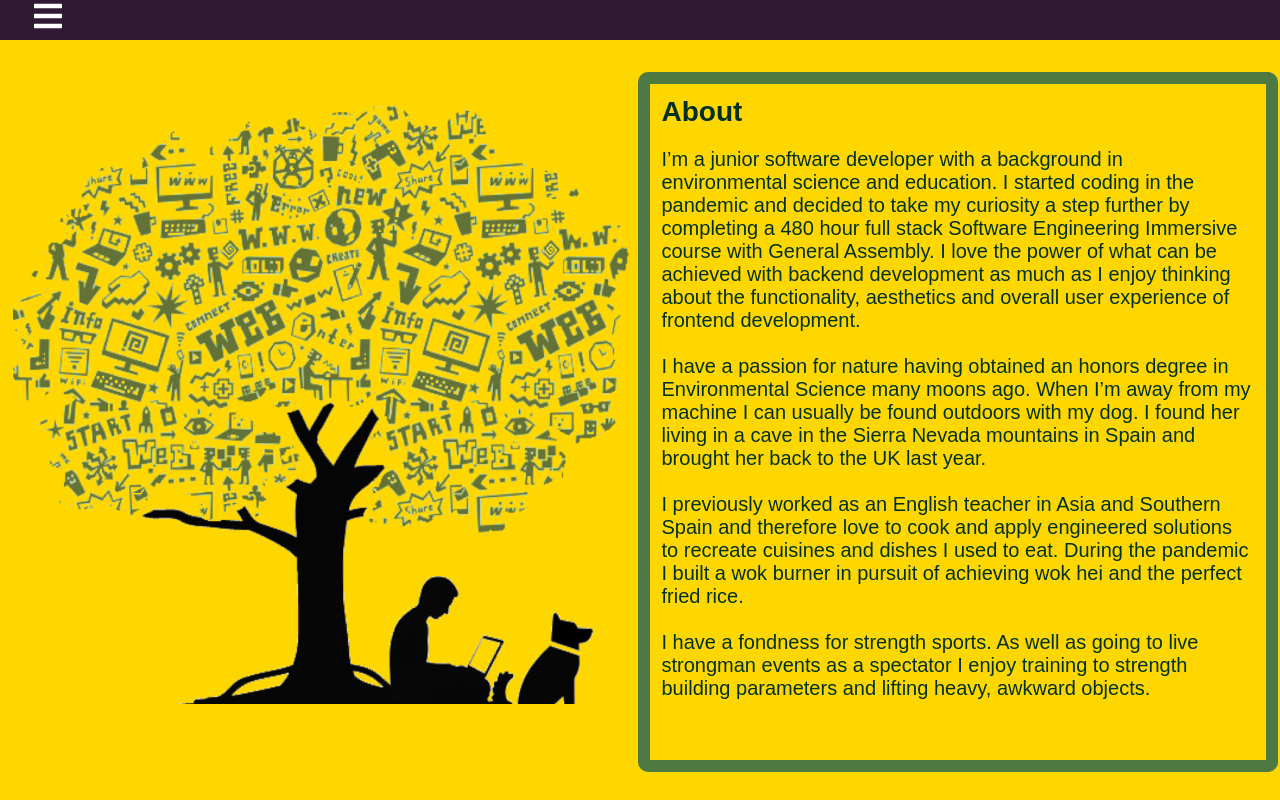
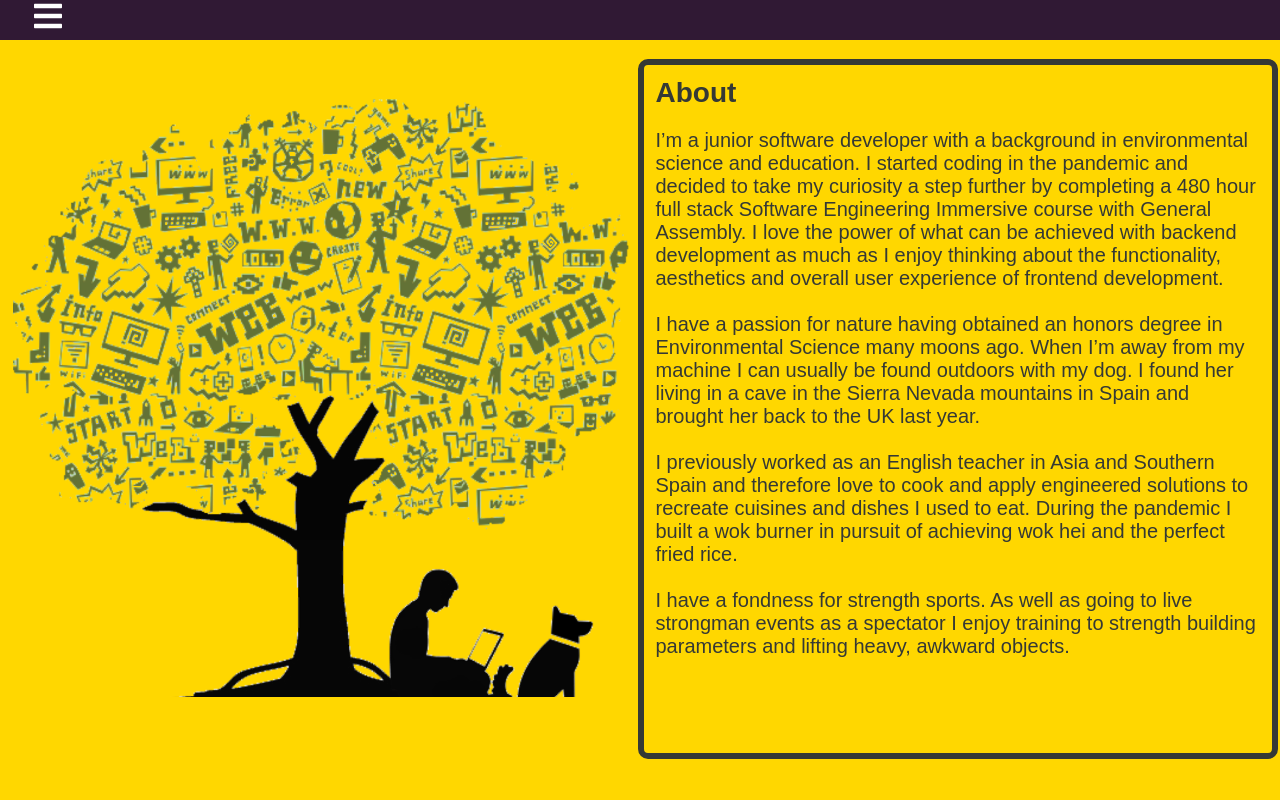
Before and after one commit to BeltonJohn/Portfolio-matt, a React (Create React App) app: page /about in a window 1280 px wide. Shown: the top 800 px of the page. Built offline with nearby package versions, Linux system fonts and the light colour scheme; a web font is replaced by a local one.

Commit message:
final changes

```diff
--- a/src/styles/about.scss
+++ b/src/styles/about.scss
@@ -10,11 +10,12 @@
 #about-section {
   min-width: 300px;
   max-width: 640px;
+  min-height: fit-content;
   height: 700px;
   font-size: 20px;
-  margin-top: 2.5%;
-  border: 12px solid #4F7942;
-  color: #023020;
+  margin-top: 1.5%;
+  border: 6px solid #353935;
+  color: #353935;
   border-radius: 10px;
   padding: 12px
 
--- a/src/styles/skills.scss
+++ b/src/styles/skills.scss
@@ -30,7 +30,7 @@ z-index: -11;
 
 }
 #languages {
-  margin-bottom: 9%;
+  margin-bottom: 7%;
 }
 
 .skills-actual {
```
